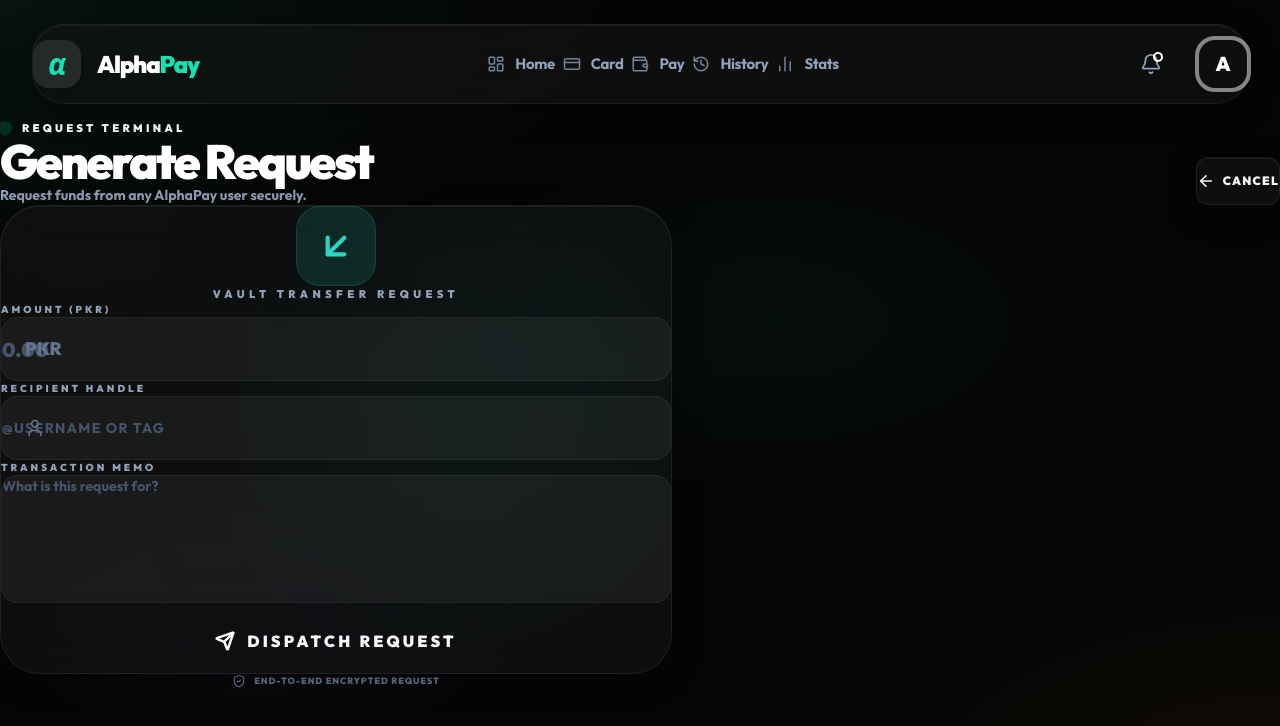
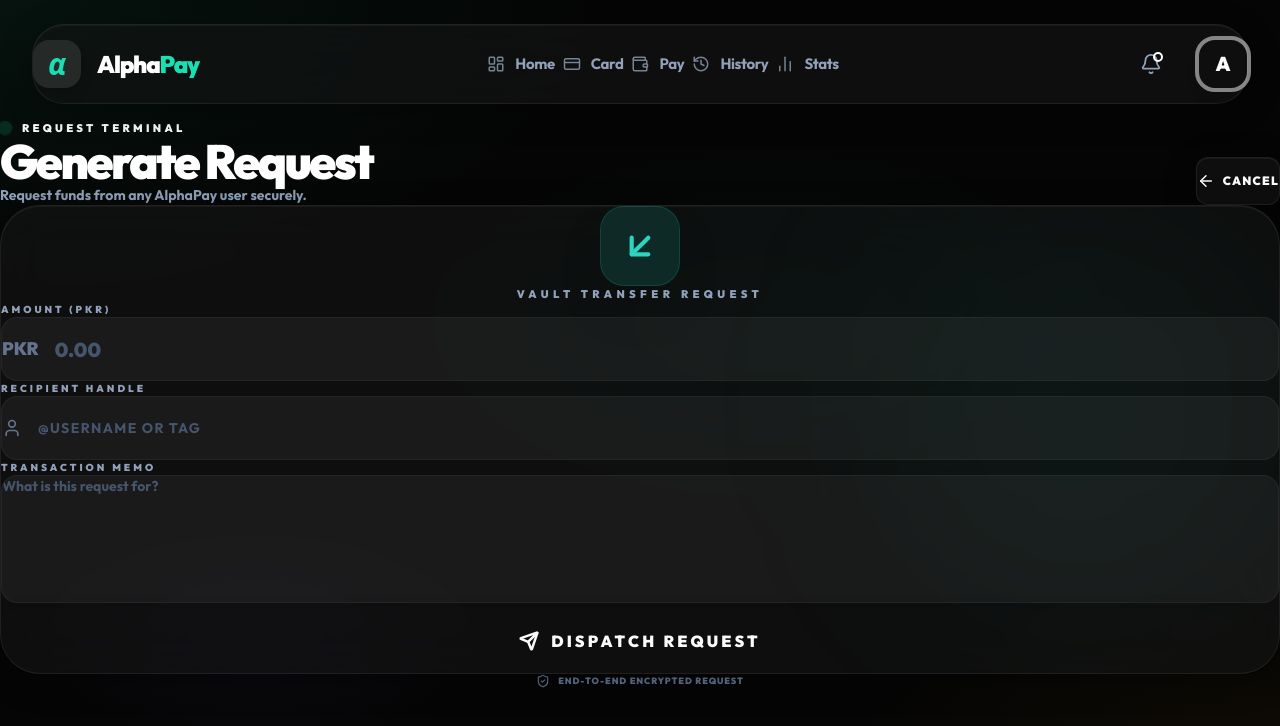
Before and after one commit to Kashif-Khokhar/Alphapay, a React (Vite) app: page /request in a window 1280 px wide. Shown: the top 726 px of the page. Built offline with nearby package versions, Linux system fonts and the light colour scheme.

Commit message:
feat: add RequestMoney page for generating fund requests

```diff
--- a/src/pages/RequestMoney.jsx
+++ b/src/pages/RequestMoney.jsx
@@ -58,7 +58,7 @@
           </div>
         </motion.div>
 
-        <motion.div variants={itemVariants} className="max-w-2xl mx-auto">
+        <motion.div variants={itemVariants} className="w-full">
           <div className="glass-premium rounded-[2.5rem] p-8 sm:p-12 border border-white/10 relative overflow-hidden group">
             {/* Decorative gradients */}
             <div className="absolute top-0 right-0 w-[400px] h-[400px] bg-teal-500/5 rounded-full blur-[100px] -mr-40 -mt-40 group-hover:scale-110 transition-transform duration-1000" />
@@ -88,28 +88,28 @@
                 <form onSubmit={handleRequest} className="space-y-8">
                   <motion.div variants={itemVariants}>
                     <label className="text-[10px] font-black text-slate-400 uppercase tracking-[0.3em] block mb-3 px-2">Amount (PKR)</label>
-                    <div className="relative group/input">
-                      <span className="absolute left-6 top-1/2 -translate-y-1/2 text-lg font-black text-slate-500 group-focus-within/input:text-primary transition-colors">PKR</span>
+                    <div className="flex items-center gap-4 h-16 bg-white/5 border border-white/5 rounded-2xl px-6 group/input focus-within:ring-2 focus-within:ring-primary/20 focus-within:border-primary/30 transition-all">
+                      <span className="text-lg font-black text-slate-500 group-focus-within/input:text-primary transition-colors shrink-0">PKR</span>
                       <input
                         type="number"
                         required
                         placeholder="0.00"
                         value={amount}
                         onChange={(e) => setAmount(e.target.value)}
-                        className="w-full h-16 bg-white/5 border border-white/5 rounded-2xl pl-16 pr-6 text-xl font-black text-secondary placeholder-slate-600 outline-none focus:ring-2 focus:ring-primary/20 focus:border-primary/30 transition-all"
+                        className="w-full h-full bg-transparent text-xl font-black text-secondary placeholder-slate-600 outline-none"
                       />
                     </div>
                   </motion.div>
 
                   <motion.div variants={itemVariants}>
                     <label className="text-[10px] font-black text-slate-400 uppercase tracking-[0.3em] block mb-3 px-2">Recipient Handle</label>
-                    <div className="relative group/input">
-                      <User size={20} className="absolute left-6 top-1/2 -translate-y-1/2 text-slate-500 group-focus-within/input:text-primary transition-colors" />
+                    <div className="flex items-center gap-4 h-16 bg-white/5 border border-white/5 rounded-2xl px-6 group/input focus-within:ring-2 focus-within:ring-primary/20 focus-within:border-primary/30 transition-all">
+                      <User size={20} className="text-slate-500 group-focus-within/input:text-primary transition-colors shrink-0" />
                       <input
                         type="text"
                         required
                         placeholder="@username or tag"
-                        className="w-full h-16 bg-white/5 border border-white/5 rounded-2xl pl-16 pr-6 text-sm font-bold text-secondary placeholder-slate-600 outline-none focus:ring-2 focus:ring-primary/20 focus:border-primary/30 transition-all uppercase tracking-widest"
+                        className="w-full h-full bg-transparent text-sm font-bold text-secondary placeholder-slate-600 outline-none uppercase tracking-widest"
                       />
                     </div>
                   </motion.div>
```
